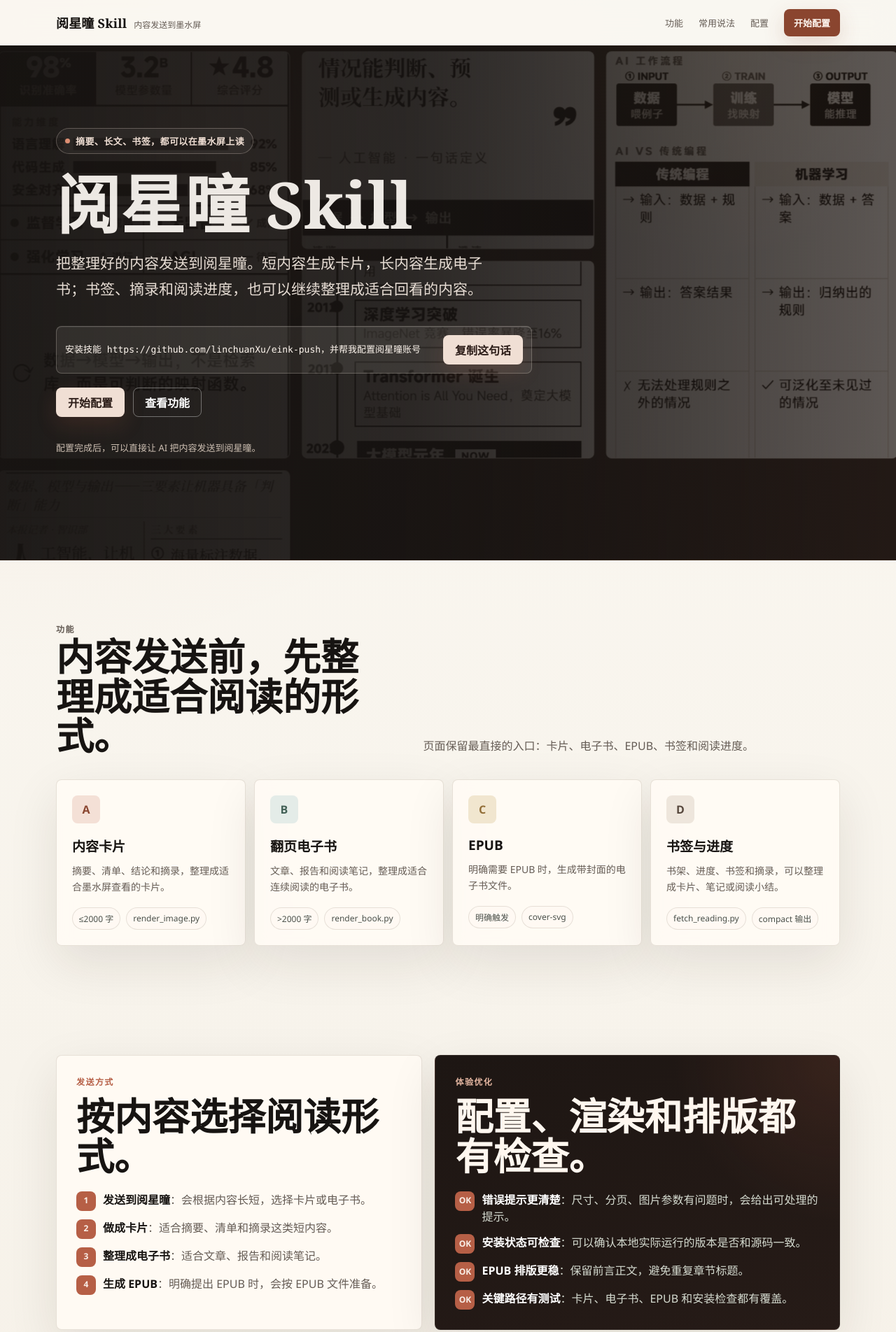
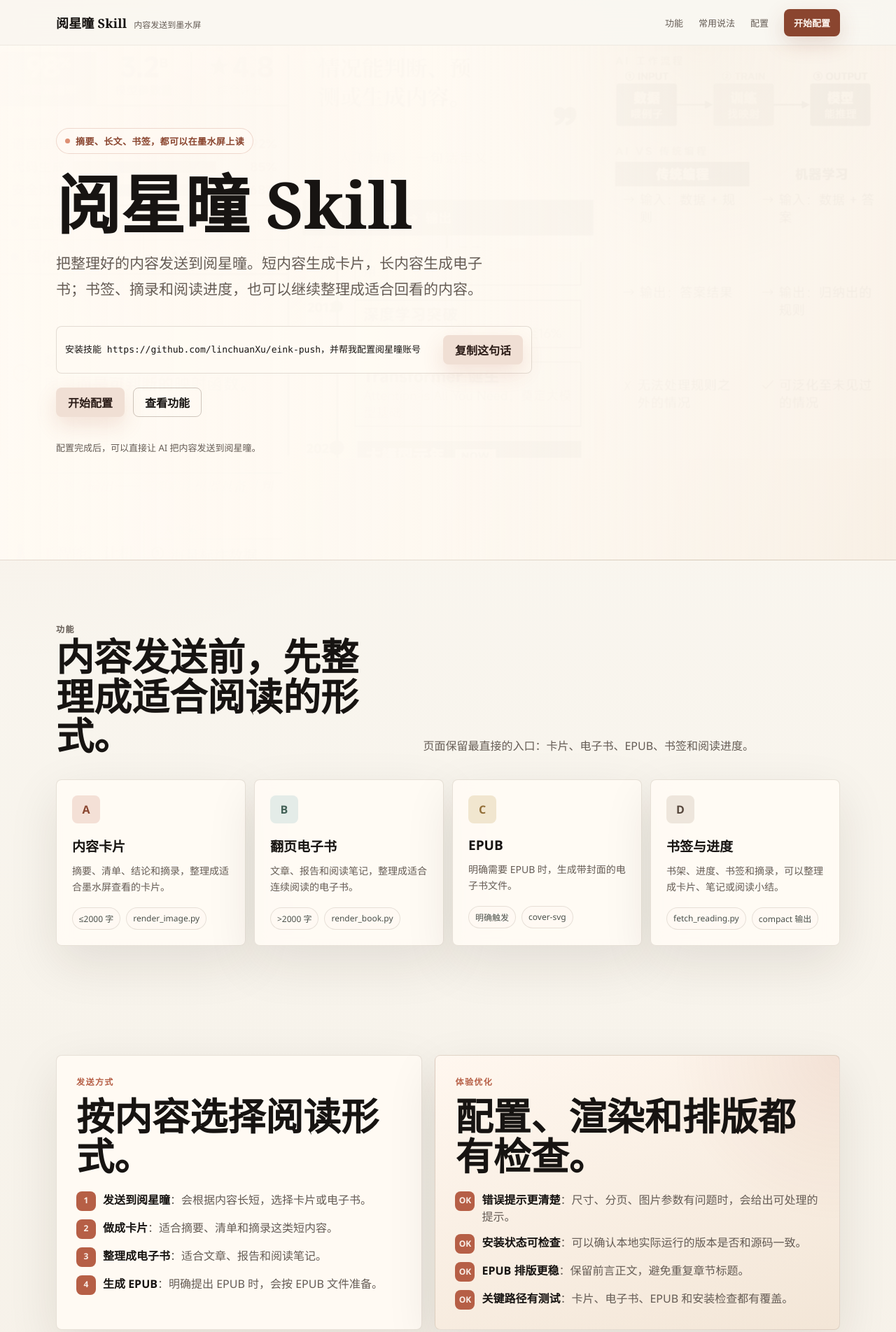
Before and after one commit to linchuanXu/eink-push, a website: page landing.html in a window 1280 px wide. Shown: the top 1904 px of the page at 70% size. Drawn offline with Linux system fonts and the light colour scheme.

Commit message:
Remove dark blocks from landing pages

```diff
--- a/landing.html
+++ b/landing.html
@@ -94,9 +94,9 @@
       align-items: center;
       border-bottom: 1px solid var(--line);
       background:
-        radial-gradient(circle at 20% 20%, rgba(182, 95, 70, 0.28), transparent 28%),
-        radial-gradient(circle at 80% 0%, rgba(147, 111, 57, 0.18), transparent 24%),
-        linear-gradient(135deg, #181310 0%, #221815 56%, #2a1d18 100%);
+        radial-gradient(circle at 18% 18%, rgba(182, 95, 70, 0.14), transparent 30%),
+        radial-gradient(circle at 78% 0%, rgba(147, 111, 57, 0.13), transparent 26%),
+        linear-gradient(135deg, #fff9f1 0%, #f7efe4 56%, #efe2d2 100%);
     }
     .hero-media {
       position: absolute;
@@ -106,16 +106,16 @@
       grid-auto-rows: 34vh;
       gap: 16px;
       padding: 22px;
-      opacity: 0.42;
+      opacity: 0.08;
       transform: scale(1.04);
     }
     .hero-media img {
       width: 100%;
       height: 100%;
       object-fit: cover;
-      border: 1px solid rgba(255, 245, 235, 0.22);
+      border: 1px solid rgba(84, 63, 47, 0.14);
       border-radius: 8px;
-      filter: grayscale(1) contrast(1.05) sepia(0.14);
+      filter: grayscale(1) contrast(0.82) brightness(1.28) sepia(0.08);
       background: #eef1eb;
     }
     .hero-media img:nth-child(1) { grid-column: span 2; grid-row: span 2; }
@@ -127,7 +127,7 @@
       content: "";
       position: absolute;
       inset: 0;
-      background: linear-gradient(90deg, rgba(23, 20, 18, 0.93), rgba(23, 20, 18, 0.8) 46%, rgba(23, 20, 18, 0.34));
+      background: linear-gradient(90deg, rgba(255, 250, 243, 0.96), rgba(255, 250, 243, 0.86) 48%, rgba(255, 250, 243, 0.58));
     }
     .hero-content {
       position: relative;
@@ -135,20 +135,20 @@
       width: min(1120px, calc(100% - 32px));
       margin: 0 auto;
       padding: 90px 0 110px;
-      color: var(--surface);
+      color: var(--ink);
     }
     .eyebrow {
       display: inline-flex;
       align-items: center;
       gap: 8px;
-      color: #f0dfd4;
-      border: 1px solid rgba(240, 223, 212, 0.28);
+      color: var(--accent-deep);
+      border: 1px solid rgba(182, 95, 70, 0.22);
       border-radius: 999px;
       padding: 8px 12px;
       font-size: 13px;
       font-weight: 700;
       letter-spacing: 0.03em;
-      background: rgba(255, 250, 243, 0.04);
+      background: rgba(255, 250, 243, 0.68);
     }
     .eyebrow::before {
       content: "";
@@ -169,7 +169,7 @@
     .hero-lede {
       max-width: 640px;
       margin: 0 0 34px;
-      color: #e7ddd4;
+      color: var(--muted);
       font-size: clamp(17px, 2vw, 21px);
       line-height: 1.75;
     }
@@ -180,14 +180,14 @@
       gap: 12px;
       align-items: center;
       padding: 12px;
-      border: 1px solid rgba(255, 245, 235, 0.24);
+      border: 1px solid rgba(84, 63, 47, 0.16);
       border-radius: 8px;
-      background: rgba(255, 250, 243, 0.08);
+      background: rgba(255, 250, 243, 0.82);
       box-shadow: inset 0 1px 0 rgba(255, 255, 255, 0.08);
     }
     .install-box code {
       min-width: 0;
-      color: #fff7ef;
+      color: var(--ink);
       font-family: ui-monospace, SFMono-Regular, Menlo, Consolas, monospace;
       font-size: 13px;
       line-height: 1.5;
@@ -210,7 +210,7 @@
       color: #2c1d18;
       box-shadow: 0 12px 30px rgba(182, 95, 70, 0.16);
     }
-    .btn-secondary { background: var(--ink); color: #fffaf3; }
+    .btn-secondary { background: var(--accent-deep); color: #fffaf3; }
     .btn-outline { background: transparent; color: var(--ink); border-color: var(--line-strong); }
     .hero-actions {
       display: flex;
@@ -221,7 +221,7 @@
     }
     .hero-note {
       margin-top: 34px;
-      color: #cdbfb2;
+      color: var(--muted);
       font-size: 13px;
     }
 
@@ -330,10 +330,10 @@
     }
     .panel-dark {
       background:
-        radial-gradient(circle at top right, rgba(182, 95, 70, 0.16), transparent 34%),
-        linear-gradient(160deg, #1d1613 0%, #261b17 100%);
-      color: #fff7ef;
-      border-color: rgba(255, 240, 224, 0.08);
+        radial-gradient(circle at top right, rgba(182, 95, 70, 0.1), transparent 34%),
+        linear-gradient(160deg, #fff7ef 0%, #f3e6d7 100%);
+      color: var(--ink);
+      border-color: var(--line);
     }
     .list {
       display: grid;
@@ -350,8 +350,8 @@
       line-height: 1.55;
     }
     .list strong { color: var(--ink); }
-    .panel-dark .list li { color: #d5dbd0; }
-    .panel-dark .list strong { color: #ffffff; }
+    .panel-dark .list li { color: var(--muted); }
+    .panel-dark .list strong { color: var(--ink); }
     .index {
       width: 28px;
       height: 28px;
@@ -450,7 +450,7 @@
         opacity: 0.33;
       }
       .hero::after {
-        background: linear-gradient(180deg, rgba(24, 24, 23, 0.92), rgba(24, 24, 23, 0.72));
+        background: linear-gradient(180deg, rgba(255, 250, 243, 0.96), rgba(255, 250, 243, 0.78));
       }
       .hero-content { padding: 74px 0 86px; }
       .install-box { grid-template-columns: 1fr; }
@@ -515,7 +515,7 @@
         </div>
         <div class="hero-actions">
           <a class="btn btn-primary" href="landing-v2.html">开始配置</a>
-          <a class="btn" style="border-color:rgba(255,255,255,.36);color:#fff;background:transparent" href="#workflow">查看功能</a>
+          <a class="btn btn-outline" href="#workflow">查看功能</a>
         </div>
         <p class="hero-note">配置完成后，可以直接让 AI 把内容发送到阅星曈。</p>
       </div>
@@ -583,7 +583,7 @@
           </ul>
         </div>
         <div class="panel panel-dark">
-          <p class="kicker" style="color:#e5b7a2">体验优化</p>
+          <p class="kicker">体验优化</p>
           <h2>配置、渲染和排版都有检查。</h2>
           <ul class="list">
             <li><span class="index">OK</span><span><strong>错误提示更清楚</strong>：尺寸、分页、图片参数有问题时，会给出可处理的提示。</span></li>
```
Also changed, not shown: landing-v2.html (+18 -18 lines).
